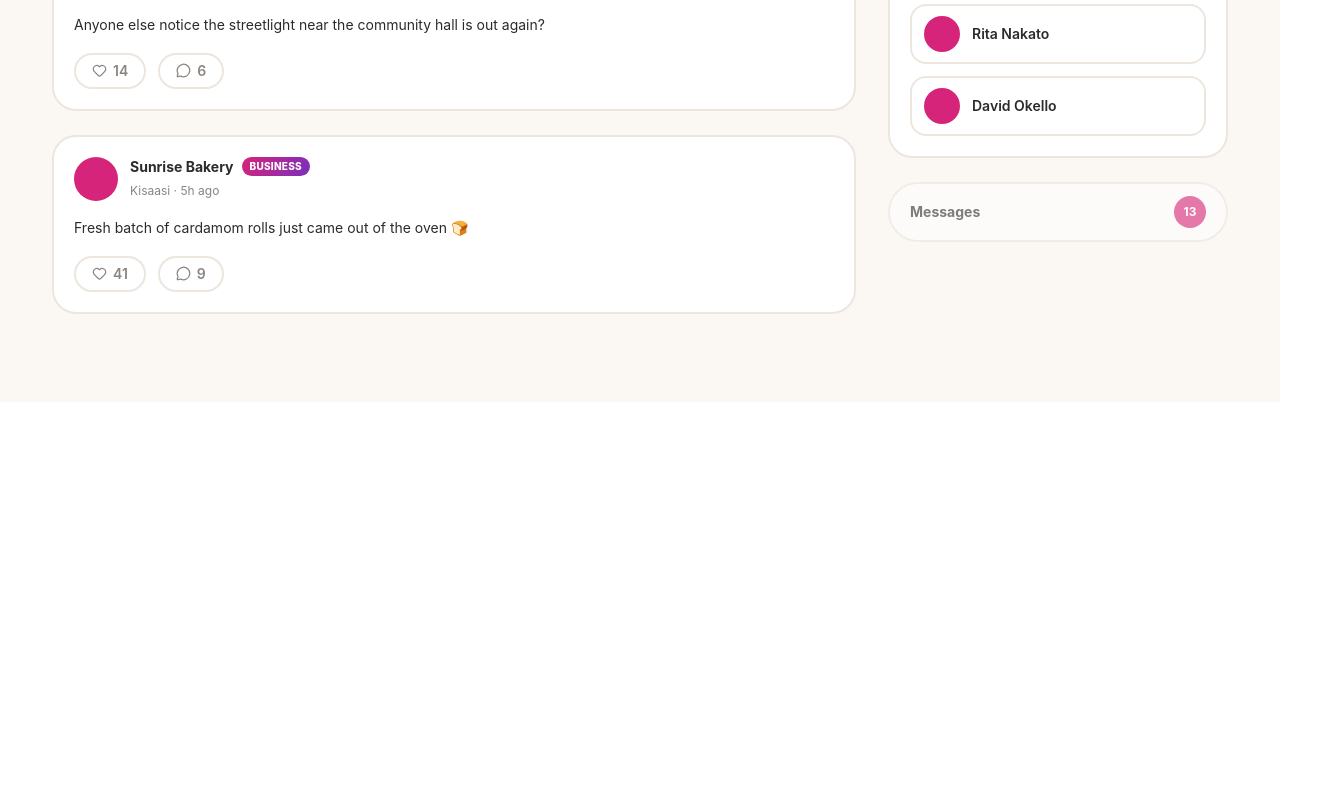
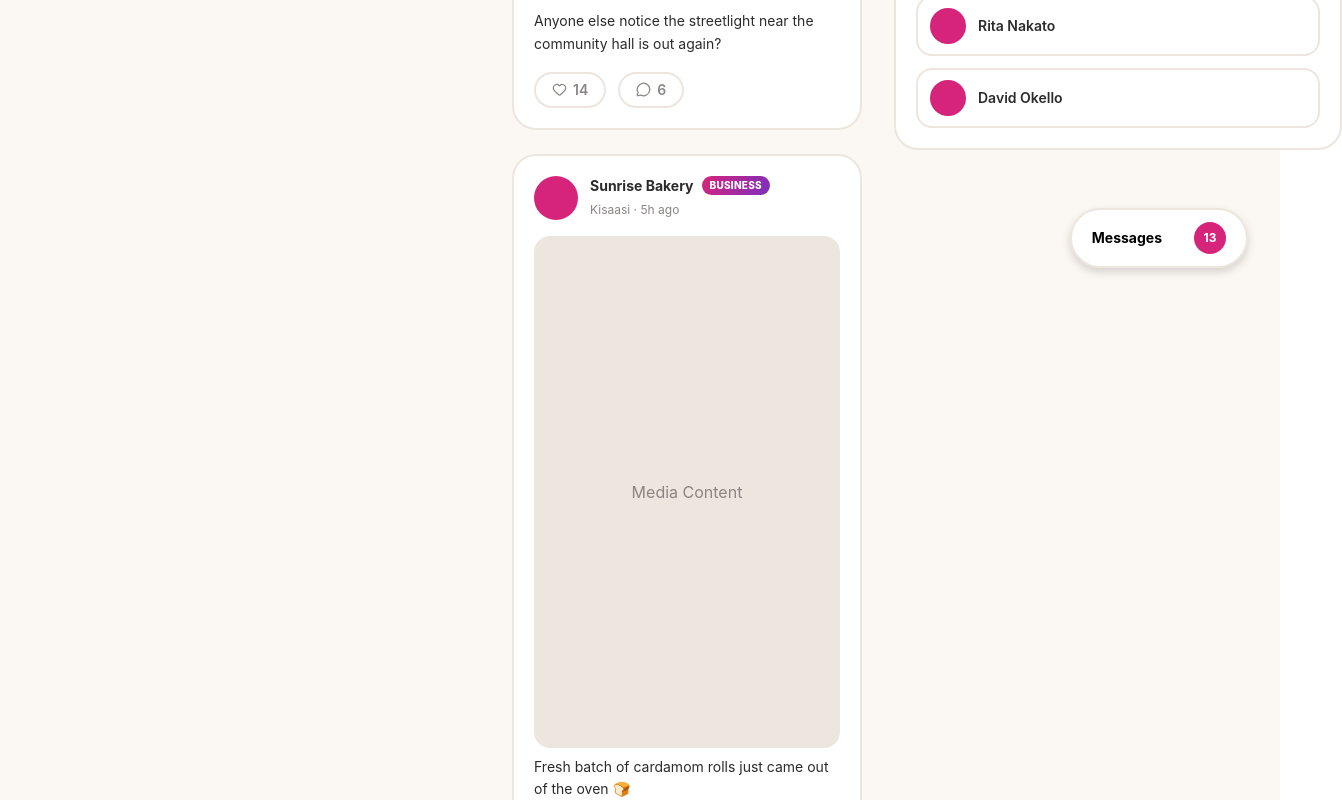
Before and after one commit to Gatesk369/CommunalSpace, a React (Vite) app in the folder communalspace-frontend/: page /feed in a window 1280 px wide. Shown: the part 500-1300 px from the top of the page, 1342 px wide, since content can reach past the window. Before the commit the page ends 902 px from the top, so only its background shows below. Built offline with nearby package versions, Linux system fonts and the light colour scheme; no server answers; a web font is replaced by a local one.

Commit message:
feat(frontend): Reposition feed page content as desired.

```diff
--- a/communalspace-frontend/src/components/AnnouncementBanner.jsx
+++ b/communalspace-frontend/src/components/AnnouncementBanner.jsx
@@ -10,7 +10,7 @@ export default function AnnouncementBanner({
     <motion.div
       initial={{ opacity: 0, y: -10 }}
       animate={{ opacity: 1, y: 0 }}
-      className="w-[804px] drop-shadow-lg flex items-center gap-4 bg-[linear-gradient(90deg,theme(colors.cs-orange)_0%,theme(colors.cs-magenta)_60%,theme(colors.cs-purple)_100%)] rounded-full px-4 py-3 mb-6"
+      className="drop-shadow-lg flex items-center gap-4 bg-[linear-gradient(90deg,theme(colors.cs-orange)_0%,theme(colors.cs-magenta)_60%,theme(colors.cs-purple)_100%)] rounded-full px-4 py-3 mb-6"
     >
       <span className="bg-white/25 text-white text-xs font-extrabold tracking-wide uppercase px-3 py-1 rounded-full flex-shrink-0">
         {urgency}
--- a/communalspace-frontend/src/components/MessagesBar.jsx
+++ b/communalspace-frontend/src/components/MessagesBar.jsx
@@ -1,7 +1,7 @@
 export default function MessagesBar({ unreadCount = 0 }) {
   return (
-    <div className="flex items-center justify-between bg-white border-2 border-cs-line rounded-full px-5 py-3 opacity-60">
-      <span className="text-sm font-bold text-cs-ink">Messages</span>
+    <div className="drop-shadow-lg lg:fixed lg:bottom-8 lg:right-8 flex items-center justify-between bg-white border-2 border-cs-line rounded-full px-5 py-3">
+      <span className="text-sm font-bold pr-8">Messages</span>
       {unreadCount > 0 && (
         <span className="bg-cs-magenta text-white text-xs font-bold w-8 h-8 rounded-full flex items-center justify-center">
           {unreadCount}
--- a/communalspace-frontend/src/components/PostCard.jsx
+++ b/communalspace-frontend/src/components/PostCard.jsx
@@ -7,6 +7,7 @@ export default function PostCard({
   community,
   timeAgo,
   content,
+  media,
   likeCount = 0,
   commentCount = 0,
   isBusiness = false,
@@ -37,7 +38,12 @@ export default function PostCard({
           </span>
         </div>
       </div>
-
+      {media && (
+        <div className="flex bg-cs-line rounded-2xl h-128 my-2 items-center justify-center">
+          {" "}
+          <p className="text-cs-muted">Media Content</p>
+        </div>
+      )}
       <p className="text-sm text-cs-ink leading-relaxed mb-4">{content}</p>
 
       <div className="flex items-center gap-3">
--- a/communalspace-frontend/src/pages/FeedPage.jsx
+++ b/communalspace-frontend/src/pages/FeedPage.jsx
@@ -11,10 +11,10 @@ export default function FeedPage() {
   const [showBanner, setShowBanner] = useState(true);
 
   return (
-    <div className="bg-cs-bg w-screen min-h-screen">
+    <div className="bg-cs-bg max-w-screen min-h-screen flex items-center justify-center p-4 sm:p-8">
       <Navbar1 />
-      <div className="pt-42 max-w-[1240px] mx-auto px-8 pb-16 grid grid-cols-[1fr_340px] gap-8 items-start">
-        <main>
+      <div className="mt-24 pl-120 w-full grid grid-cols-[1.3fr_28rem] gap-8 mr-0">
+        <main className="w-full">
           {showBanner && (
             <AnnouncementBanner
               message="Power shut off this week from 8am–7pm across Kisaasi, Kyanja."
@@ -38,10 +38,11 @@ export default function FeedPage() {
             likeCount={41}
             commentCount={9}
             isBusiness
+            media
           />
         </main>
 
-        <aside>
+        <aside className="flex flex-col gap-8">
           <NearbyBusinessesCard
             businesses={[
               { name: "Sunrise Bakery", initiallyFollowing: true },
```
